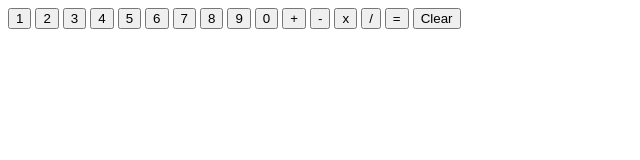
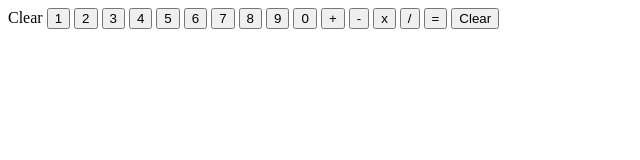
Before and after one commit to SaibotLi/Calculator, a plain HTML site: page index.html in a window 1280 px wide. Both pictures are taken after a click on the button "Clear". Shown: the whole page, without its empty margins (0-640 px from the left). Drawn offline with Linux system fonts and the light colour scheme.

Commit message:
Operators have event listeners and can now be seen on screen

```diff
--- a/index.html
+++ b/index.html
@@ -21,12 +21,12 @@
         <button class="digit">8</button>
         <button class="digit">9</button>
         <button class="digit">0</button>
-        <button class="operator-sum">+</button>
-        <button class="operator-subtract">-</button>
-        <button class="operator-multiply">x</button>
-        <button class="operator-divide">/</button>
-        <button class="operator-equal">=</button>
-        <button class="operator-clear">Clear</button>
+        <button class="operator">+</button>
+        <button class="operator">-</button>
+        <button class="operator">x</button>
+        <button class="operator">/</button>
+        <button class="operator">=</button>
+        <button class="operator">Clear</button>
     </div>
 </div>
 </body>
--- a/javascript.js
+++ b/javascript.js
@@ -35,18 +35,54 @@ console.log(operate('/', 5, 3)); // Output: 1.6666666666666667
 console.log(operate('%', 5, 3)); // Output: Invalid operator
 
 // Create a function that populate display when you click numbers. store the display value in a variable somewhere.
+const digitButtons = document.querySelectorAll(".digit"); //Select all digit buttons
 const display = document.querySelector(".display");
-
-//Select all digit buttons
-const digitButtons = document.querySelectorAll(".digit");
+let displayValue = ""; // Variable to store the display value
 
 // Function to handle digit button clicks
 function handleDigitClick(event) {
     const digit = event.target.textContent; // Get the digit from the clicked button
-    display.textContent += digit;
+    displayValue += digit; // Append the digit to displayValue
+    display.textContent = displayValue; // Update the display with the current displayValue
 }
 
 // Add event listener for digit buttons
 digitButtons.forEach(button => {
     button.addEventListener("click", handleDigitClick);
 });
+
+/*
+The Odin Project - NEW STEP
+Make the calculator work!
+Store the first number and second number that are input into the calculator.
+Utilize the operator that the user selects.
+Operate() on the two numbers when the user presses the “=” key.
+You should already have the code that can populate the display, so once operate() has been called, update the display with the ‘solution’ to the operation.
+Figure out how to store all the values and call the operate function with them.
+*/
+
+// Step 1 - Identify which operator the user has selected (+, -, *, /).
+
+const operatorButtons = document.querySelectorAll(".operator"); // Stores operator buttons
+
+// Function to handle operator button clicks
+function handleOperatorClick(event) {
+    const inputOperator = event.target.textContent; // Get the operator from the clicked button
+    displayValue += inputOperator; // Append the operator to the display value
+    display.textContent = displayValue; // Update the display
+}
+
+// Add event listeners for operator buttons
+operatorButtons.forEach(button => {
+    button.addEventListener("click", handleOperatorClick);
+});
+
+// Step 2 - Store first and second number input by the user. As well as the operator.
+
+/*
+2) Store Numbers: Determine how to store the first and second numbers input by the user.
+3) Handle Equals Operator: When the user presses the "=" key, you need to call the operate() function with the stored numbers and the selected operator.
+4) Update Display: After performing the operation using operate(), update the display with the result.
+5) Reset Variables: After performing the calculation, reset the variables storing the numbers and operator if necessary, so the calculator is ready for the next operation.
+6) Test Your Logic: Test your calculator with different scenarios to ensure it works correctly. Try adding, subtracting, multiplying, and dividing numbers.
+*/
```
